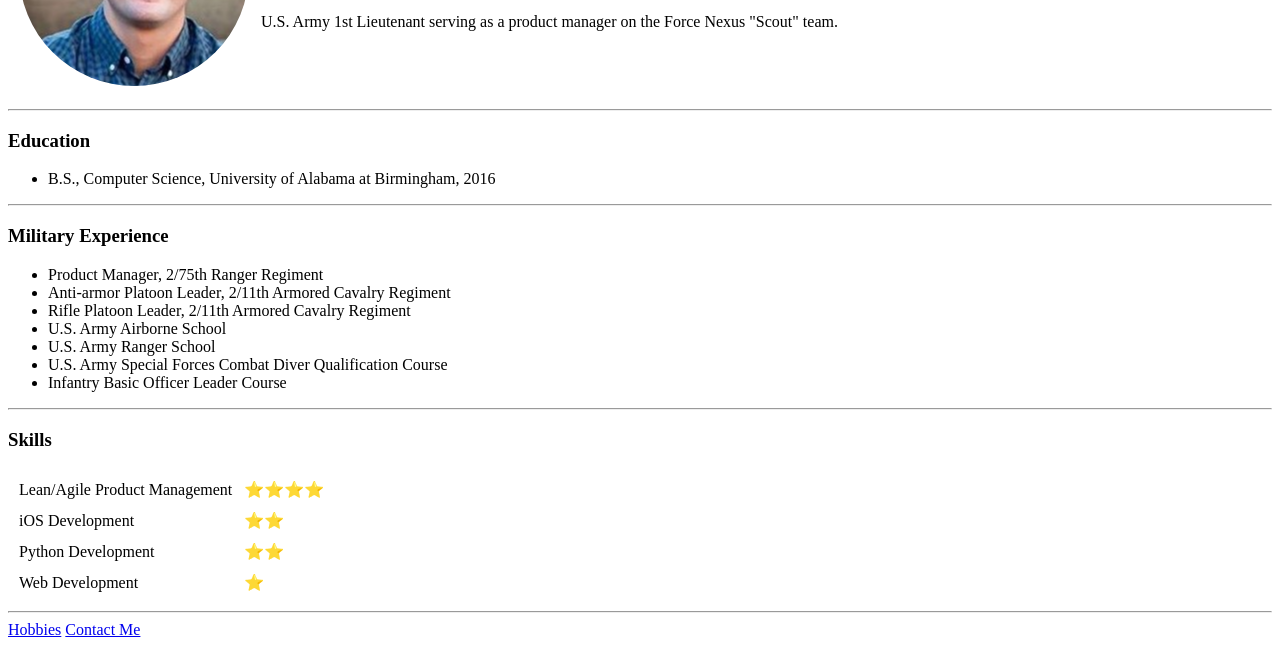
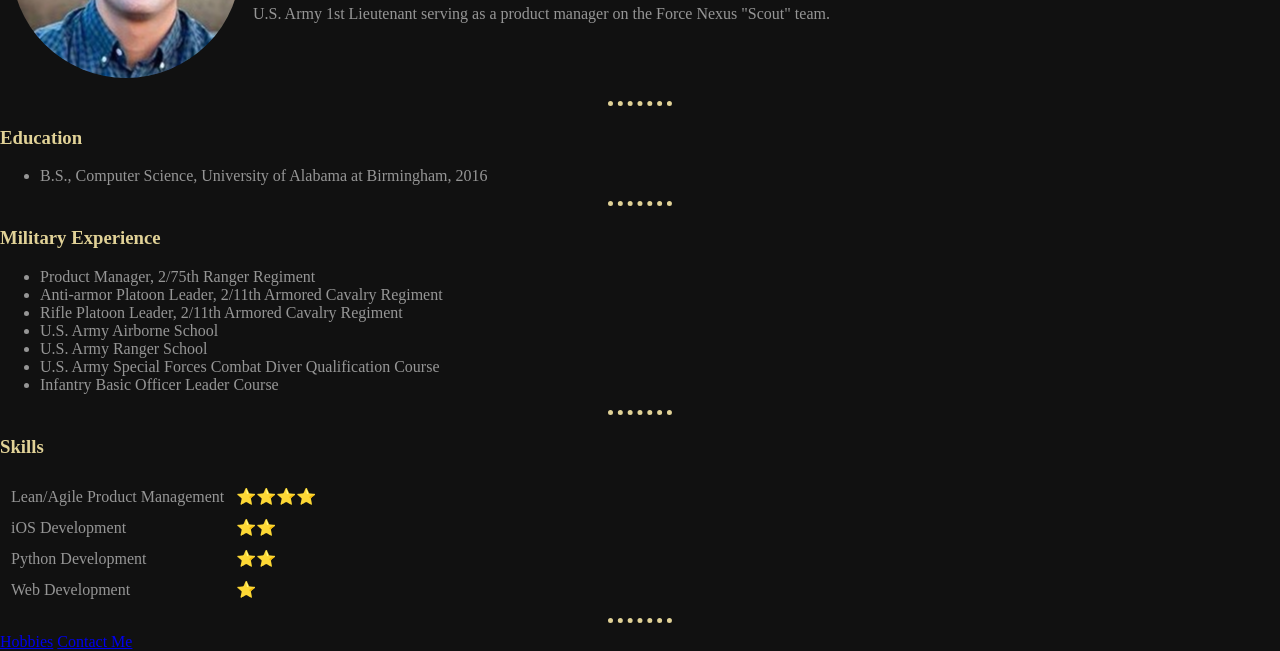
Before and after one commit to xRhoke/cv, a plain HTML site: page index.html in a window 1280 px wide. Shown: the part 163-814 px from the top of the page. Drawn offline with Linux system fonts and the light colour scheme.

Commit message:
Add files via upload

```diff
--- /dev/null
+++ b/css/styles.css
@@ -0,0 +1,33 @@
+html {
+height: 100%;
+}
+body {
+height: 100%;
+margin: 0;
+background-repeat: no-repeat;
+background-attachment: fixed;
+background-color: #111111;
+}
+hr {
+background-color: none;
+border-color: #e1d297;
+border-style: dotted none none none;
+border-width: 5px;
+height: 2px;
+width: 5%;
+}
+p {
+color: #969696;
+}
+ul, ol {
+color: #969696;
+}
+table {
+color: #969696;
+}
+h1, h2, h3 {
+color: #e1d297;
+}
+form {
+color: #e1d297;
+}
--- a/index.html
+++ b/index.html
@@ -1,12 +1,10 @@
 <!DOCTYPE html>
-
 <html lang="en">
-
 	<head>
 		<meta charset="UTF-8">
 		<title>Elliott Hamilton</title>
+		<link rel="stylesheet" type="text/css" href="css/styles.css">
 	</head>
-
 	<body>
 		<table cellspacing="10">
 			<tr>
@@ -20,16 +18,12 @@
 				</td>
 			</tr>
 		</table>
-
 		<hr>
-
 		<h3>Education</h3>
 		<ul>
 			<li>B.S., Computer Science, University of Alabama at Birmingham, 2016</li>
 		</ul>
-
 		<hr>
-
 		<h3>Military Experience</h3>
 		<ul>
 			<li>Product Manager, 2/75th Ranger Regiment</li>
@@ -40,9 +34,7 @@
 			<li>U.S. Army Special Forces Combat Diver Qualification Course</li>
 			<li>Infantry Basic Officer Leader Course</li>
 		</ul>
-
 		<hr>
-
 		<h3>Skills</h3>
 		<table cellspacing="10">
 			<tr>
@@ -62,11 +54,8 @@
 				<td>⭐</td>
 			</tr>
 		</table>
-
 		<hr>
-
 		<a href="hobbies.html">Hobbies</a>
 		<a href="contact.html">Contact Me</a>
 	</body>
-
 </html>
```
Also changed, not shown: contact.html (+1 -0 lines), hobbies.html (+1 -0 lines). Lines whose indentation alone changed are shown as unchanged.
